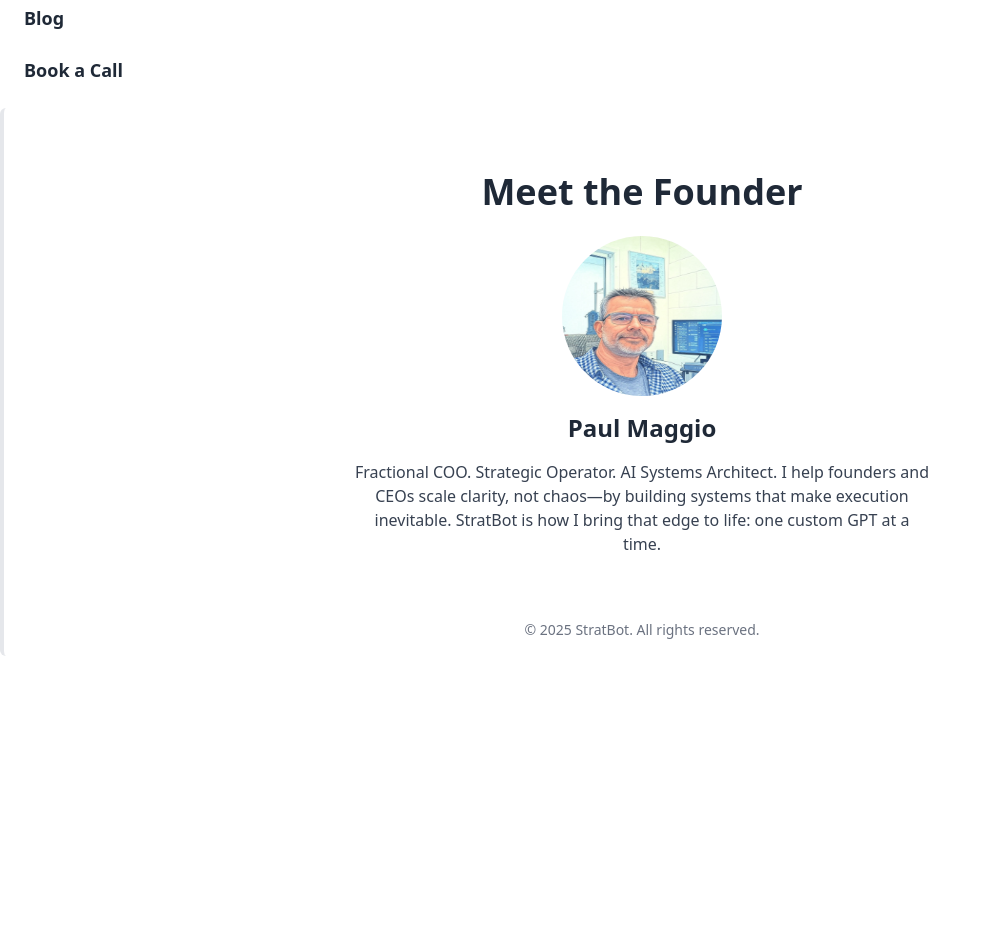
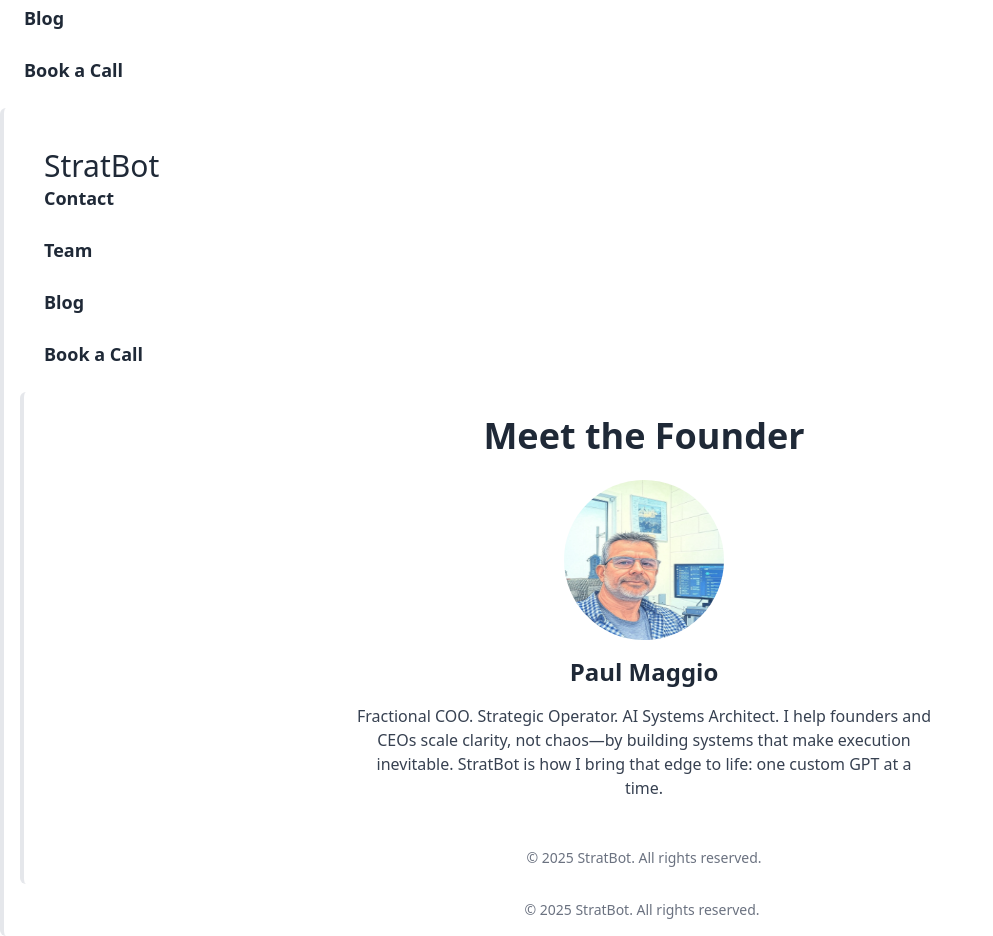
Before and after one commit to TalonAI/stratbot-site, a Next.js app: page /team in a window 1280 px wide. Shown: the part 160-1096 px from the top of the page, without its empty margins (0-993 px from the left). Before the commit the page ends 816 px from the top, so only its background shows below. Built offline with nearby package versions, Linux system fonts and the light colour scheme.

Commit message:
Update team page with final founder bio

```diff
--- a/pages/team.js
+++ b/pages/team.js
@@ -1,14 +1,18 @@
+import Layout from "../components/Layout"
+
 export default function Team() {
   return (
-    <div className="text-center py-12">
+    <Layout>
+      <div className="text-center pt-2 pb-8">
         <h1 className="text-4xl font-bold mb-6">Meet the Founder</h1>
         <img src="/images/paul-ai.jpg" alt="Paul Maggio" className="mx-auto rounded-full w-40 h-40 mb-4" />
         <h2 className="text-2xl font-semibold">Paul Maggio</h2>
         <p className="mt-4 max-w-xl mx-auto text-gray-700">
-        Fractional COO. Strategic Operator. AI Systems Architect.
-        I help founders and CEOs scale clarity, not chaos—by building systems that make execution inevitable.
-        StratBot is how I bring that edge to life: one custom GPT at a time.
+          Fractional COO. Strategic Operator. AI Systems Architect. I help founders and CEOs scale clarity, not chaos—by
+          building systems that make execution inevitable. StratBot is how I bring that edge to life: one custom GPT at
+          a time.
         </p>
       </div>
-  );
+    </Layout>
+  )
 }
```
Lines whose indentation alone changed are shown as unchanged.
